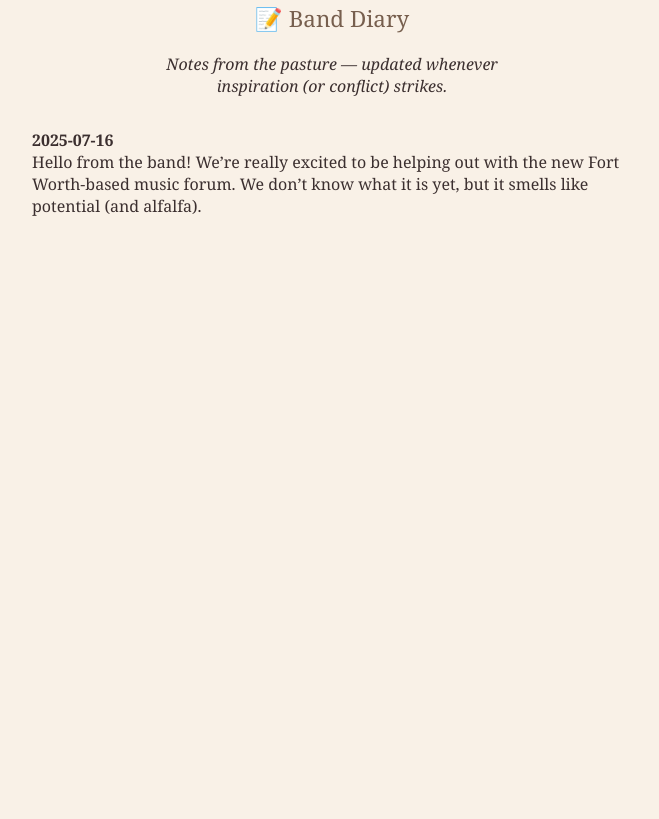
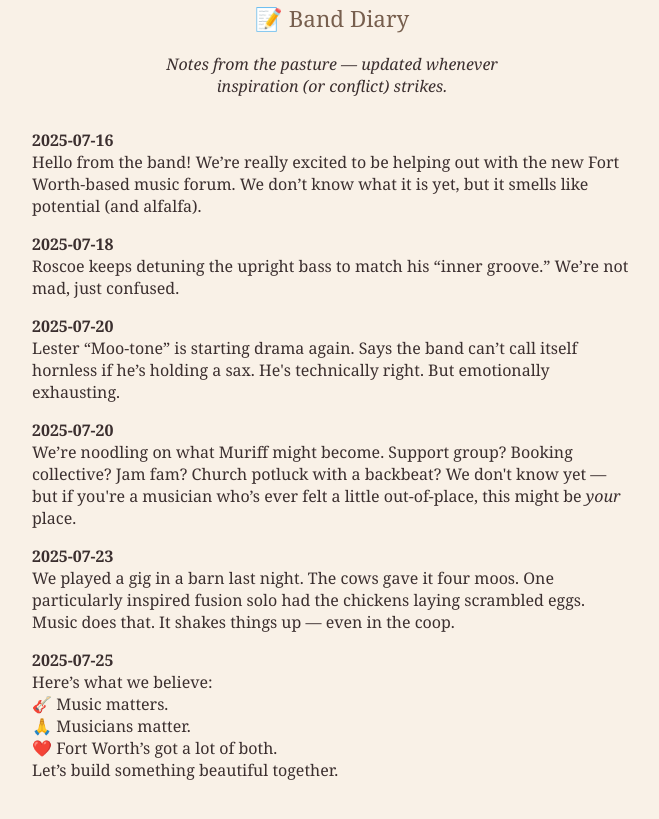
Before and after one commit to fretnoyz/muriff-site, a plain HTML site: page index.html in a window 1280 px wide. Shown: the part 1021-1840 px from the top of the page, without its empty margins (308-967 px from the left). Before the commit the page ends 1310 px from the top, so only its background shows below. Drawn offline with Linux system fonts and the light colour scheme.

Commit message:
Update index.html to add blog posts

```diff
--- a/index.html
+++ b/index.html
@@ -96,13 +96,25 @@
     <p><strong>2025-07-16</strong><br>
     Hello from the band! We’re really excited to be helping out with the new Fort Worth-based music forum. We don’t know what it is yet, but it smells like potential (and alfalfa).</p>
 
-  <!--
-    <p><strong>2025-07-18</strong><br>
-    Roscoe keeps detuning the upright bass to match his “inner groove.” We’re not mad, just confused.</p>
+  <p><strong>2025-07-18</strong><br>
+  Roscoe keeps detuning the upright bass to match his “inner groove.” We’re not mad, just confused.</p>
 
-    <p><strong>2025-07-20</strong><br>
-    Lester “Moo-tone” is starting drama again. Says the band can’t call itself hornless if he’s holding a sax. He's technically right. But emotionally exhausting.</p>
-  -->
+  <p><strong>2025-07-20</strong><br>
+  Lester “Moo-tone” is starting drama again. Says the band can’t call itself hornless if he’s holding a sax. He's technically right. But emotionally exhausting.</p>
+
+  <p><strong>2025-07-20</strong><br>
+  We’re noodling on what Muriff might become. Support group? Booking collective? Jam fam? Church potluck with a backbeat? We don't know yet — but if you're a musician who’s ever felt a little out-of-place, this might be <em>your</em> place.</p>
+
+  <p><strong>2025-07-23</strong><br>
+  We played a gig in a barn last night. The cows gave it four moos. One particularly inspired fusion solo had the chickens laying scrambled eggs. Music does that. It shakes things up — even in the coop.</p>
+
+  <p><strong>2025-07-25</strong><br>
+  Here’s what we believe:<br>
+  🎸 Music matters.<br>
+  🙏 Musicians matter.<br>
+  ❤️ Fort Worth’s got a lot of both.<br>
+  Let’s build something beautiful together.</p>
+
   </div>
 
 </body>
```
